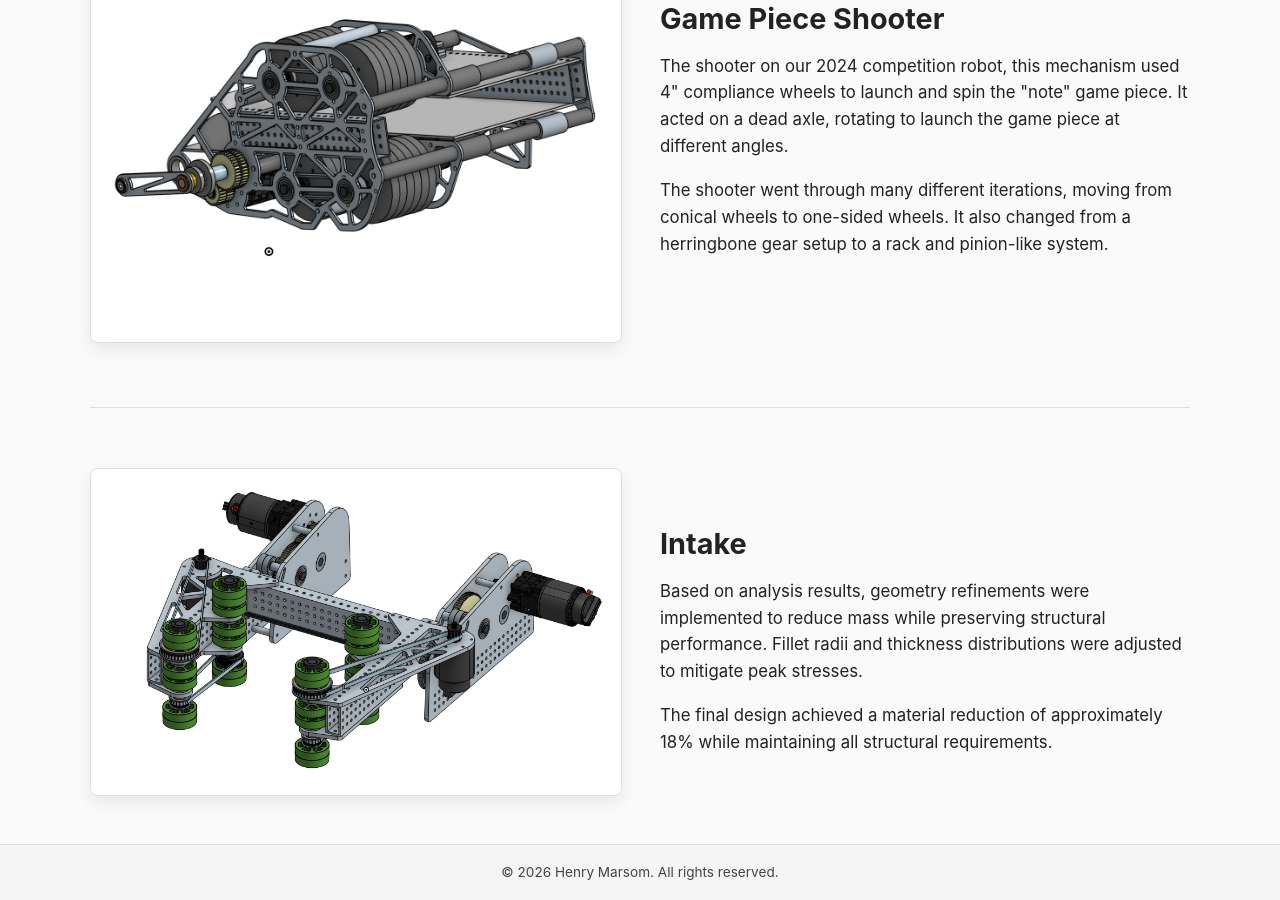
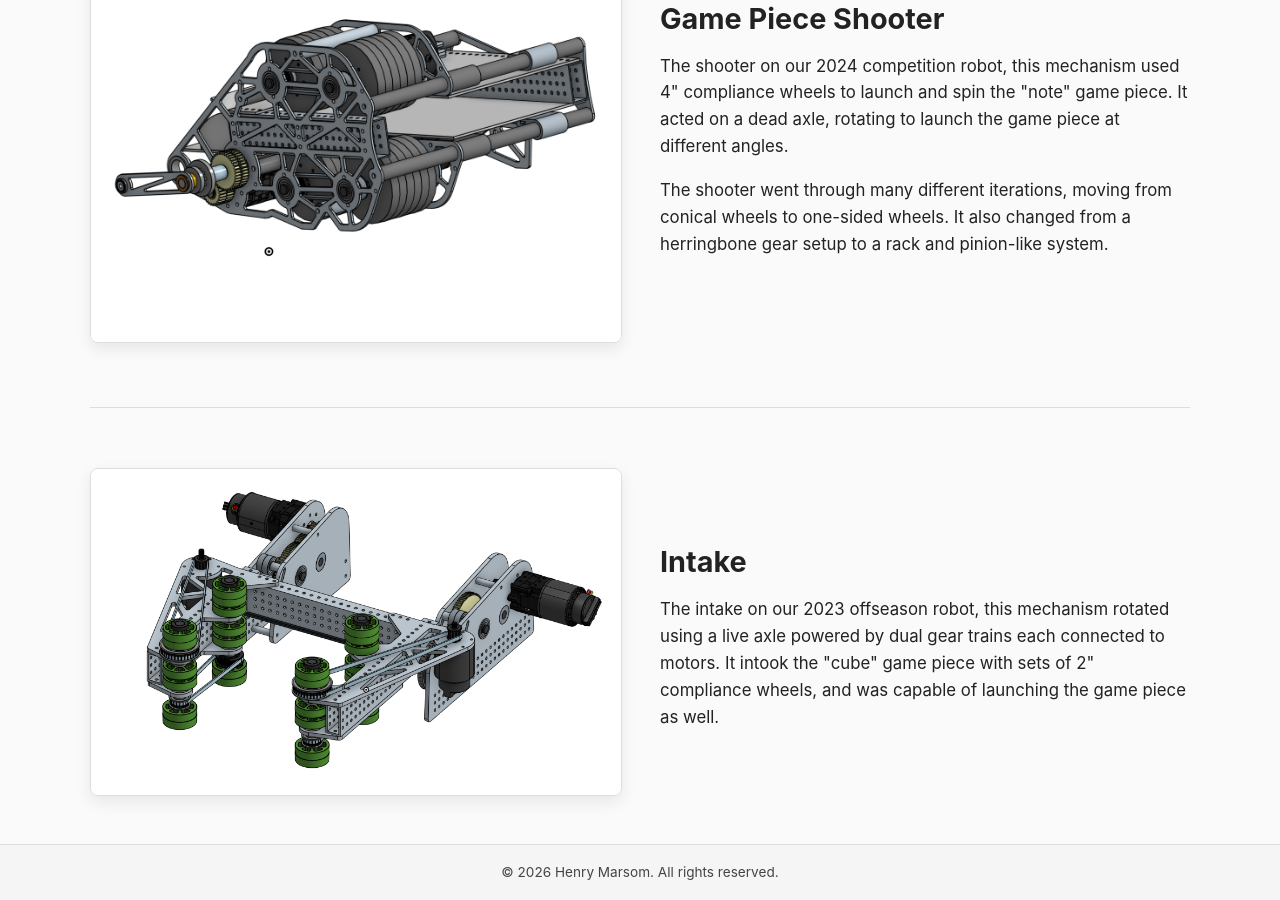
Before and after one commit to henrymarsom/henrymarsom.github.io, a Jekyll site: the page built from projects/FRC.md, in a window 1280 px wide and 900 px high, scrolled down 1023 px. Built offline with Jekyll 4.4.1, drawn with Linux system fonts in a browser that asks for light colours.

Commit message:
Update FRC.md

```diff
--- a/projects/FRC.md
+++ b/projects/FRC.md
@@ -58,13 +58,10 @@ permalink: /projects/FRC/
     <div class="project-detail-text">
       <h2>Intake</h2>
       <p>
-        Based on analysis results, geometry refinements were implemented to reduce mass
-        while preserving structural performance. Fillet radii and thickness
-        distributions were adjusted to mitigate peak stresses.
+        The intake on our 2023 offseason robot, this mechanism rotated using a live axle powered by dual gear trains each connected to motors. It intook the "cube" game piece with sets of 2" compliance wheels, and was capable of launching the game piece as well.
       </p>
       <p>
-        The final design achieved a material reduction of approximately 18% while
-        maintaining all structural requirements.
+
       </p>
     </div>
   </div>
```
